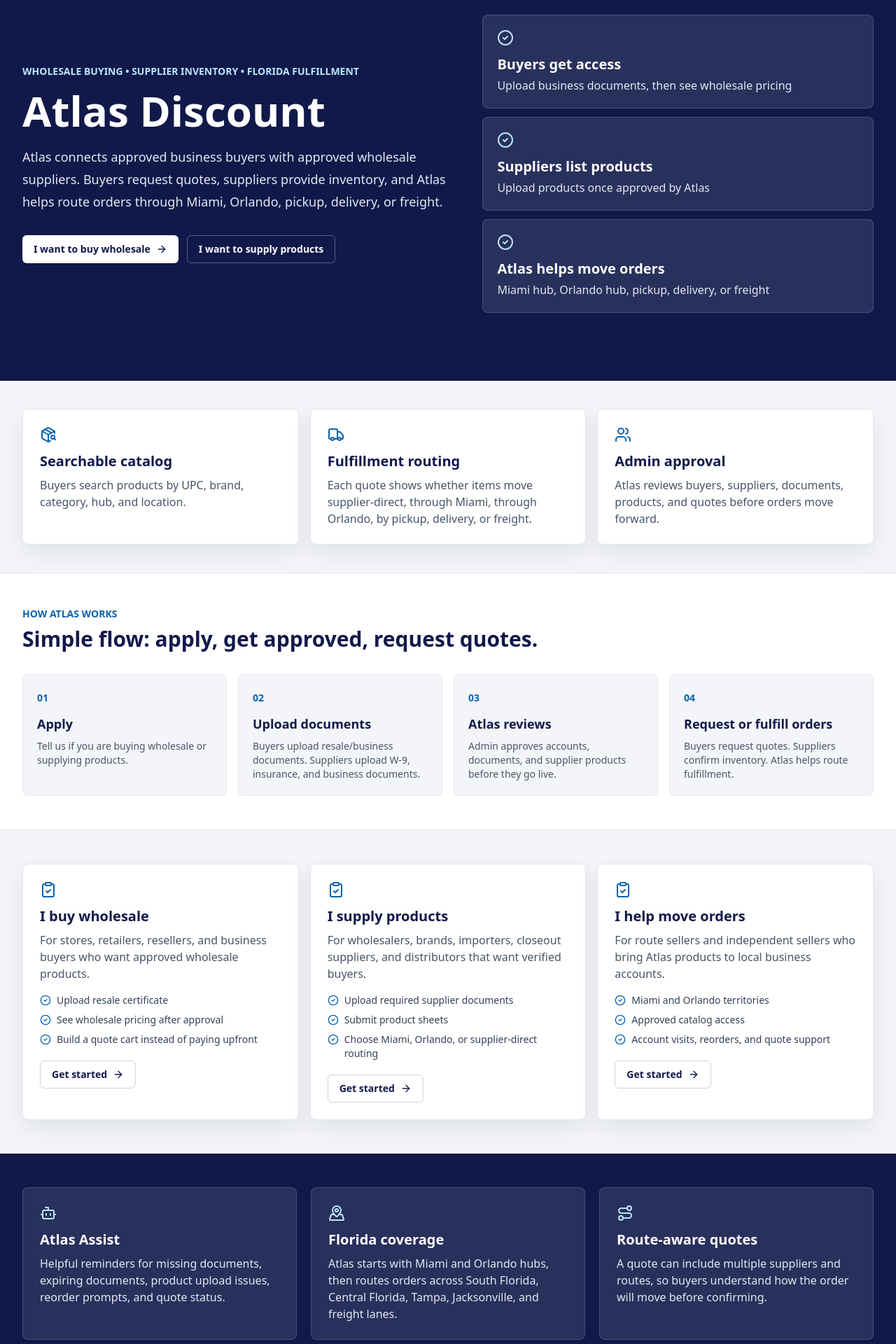
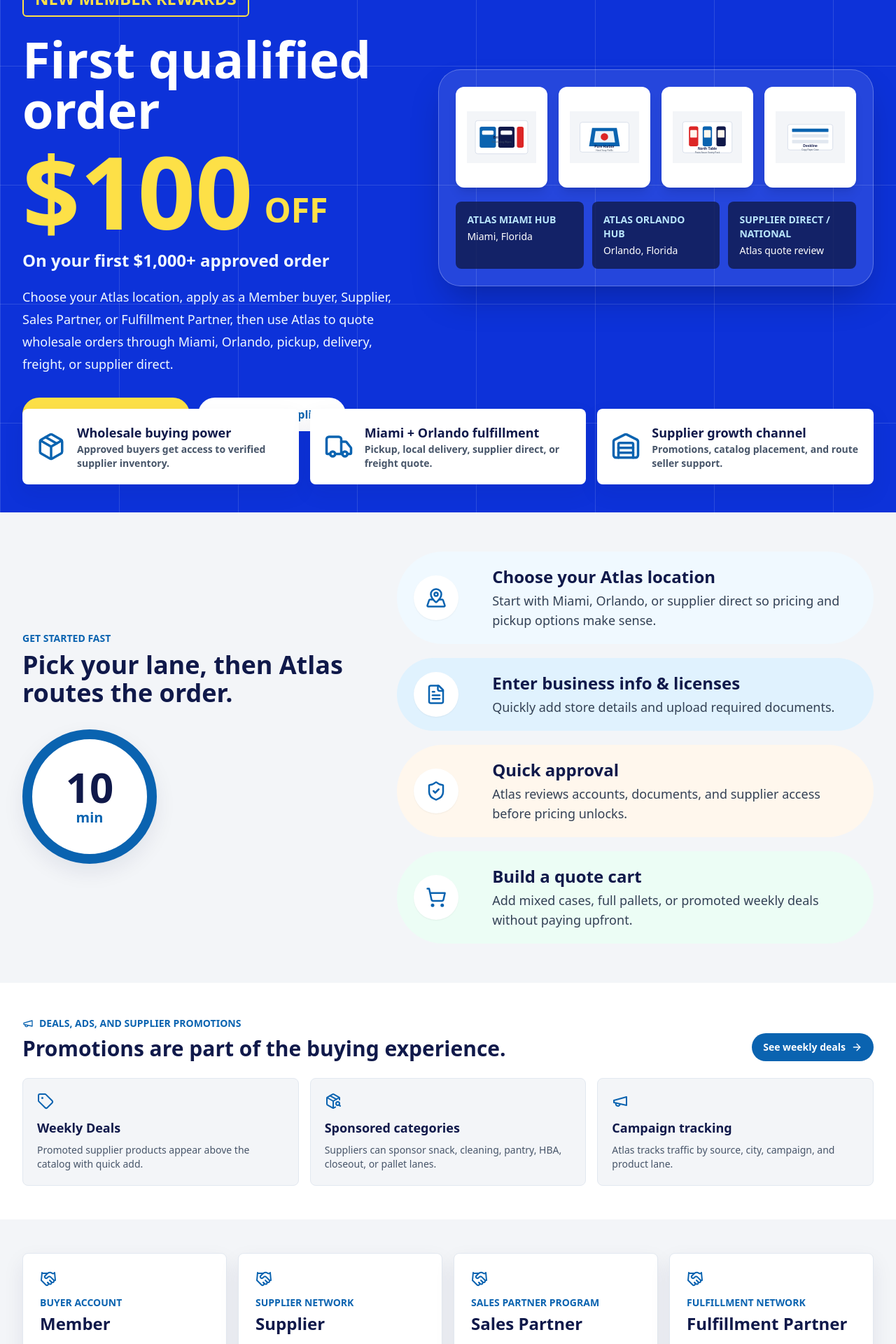
Before and after one commit to Truenorth21/atlas-discount, a Next.js app: page / in a window 1280 px wide. Shown: the part 220-2140 px from the top of the page at 70% size. Built offline with nearby package versions, Linux system fonts and the light colour scheme; no server answers.

Commit message:
Refresh homepage buying experience

```diff
--- a/src/app/page.tsx
+++ b/src/app/page.tsx
@@ -1,158 +1,290 @@
+"use client";
+
 import Link from "next/link";
 import type { Route as NextRoute } from "next";
-import { ArrowRight, Bot, CheckCircle2, ClipboardCheck, MapPinned, PackageSearch, Route, Truck, Users } from "lucide-react";
+import {
+  ArrowRight,
+  CheckCircle2,
+  ClipboardCheck,
+  Clock3,
+  FileText,
+  Handshake,
+  Headset,
+  MapPinned,
+  Megaphone,
+  Package,
+  PackageSearch,
+  Repeat2,
+  ShieldCheck,
+  ShoppingCart,
+  Store,
+  Tag,
+  Truck,
+  Warehouse
+} from "lucide-react";
 import { Nav } from "@/components/nav";
+import { type TranslationKey, useI18n } from "@/lib/i18n";
 
-const stats = [
-  ["Buyers get access", "Upload business documents, then see wholesale pricing"],
-  ["Suppliers list products", "Upload products once approved by Atlas"],
-  ["Atlas helps move orders", "Miami hub, Orlando hub, pickup, delivery, or freight"]
+const heroFeatures: Array<{ titleKey: TranslationKey; bodyKey: TranslationKey; icon: typeof Package }> = [
+  { titleKey: "featureBuyingTitle", bodyKey: "featureBuyingBody", icon: Package },
+  { titleKey: "featureFulfillmentTitle", bodyKey: "featureFulfillmentBody", icon: Truck },
+  { titleKey: "featureSupplierTitle", bodyKey: "featureSupplierBody", icon: Warehouse }
 ];
 
-const steps = [
-  ["01", "Apply", "Tell us if you are buying wholesale or supplying products."],
-  ["02", "Upload documents", "Buyers upload resale/business documents. Suppliers upload W-9, insurance, and business documents."],
-  ["03", "Atlas reviews", "Admin approves accounts, documents, and supplier products before they go live."],
-  ["04", "Request or fulfill orders", "Buyers request quotes. Suppliers confirm inventory. Atlas helps route fulfillment."]
+const startSteps: Array<{ titleKey: TranslationKey; bodyKey: TranslationKey; icon: typeof Package; tone: string }> = [
+  { titleKey: "stepLocationTitle", bodyKey: "stepLocationBody", icon: MapPinned, tone: "bg-sky-50" },
+  { titleKey: "stepBusinessTitle", bodyKey: "stepBusinessBody", icon: FileText, tone: "bg-sky-100" },
+  { titleKey: "stepApprovalTitle", bodyKey: "stepApprovalBody", icon: ShieldCheck, tone: "bg-orange-50" },
+  { titleKey: "stepCartTitle", bodyKey: "stepCartBody", icon: ShoppingCart, tone: "bg-emerald-50" }
 ];
 
-const paths = [
+const paths: Array<{
+  titleKey: TranslationKey;
+  labelKey: TranslationKey;
+  bodyKey: TranslationKey;
+  points: TranslationKey[];
+  href: NextRoute;
+  ctaKey: TranslationKey;
+}> = [
   {
-    title: "I buy wholesale",
-    body: "For stores, retailers, resellers, and business buyers who want approved wholesale products.",
-    points: ["Upload resale certificate", "See wholesale pricing after approval", "Build a quote cart instead of paying upfront"],
-    href: "/register/buyer" as NextRoute
+    titleKey: "member",
+    labelKey: "buyerAccount",
+    bodyKey: "memberBody",
+    points: ["uploadResale", "unlockPricing", "requestFulfillment"],
+    href: "/register/buyer" as NextRoute,
+    ctaKey: "becomeMember"
   },
   {
-    title: "I supply products",
-    body: "For wholesalers, brands, importers, closeout suppliers, and distributors that want verified buyers.",
-    points: ["Upload required supplier documents", "Submit product sheets", "Choose Miami, Orlando, or supplier-direct routing"],
-    href: "/register/supplier" as NextRoute
+    titleKey: "supplierPathTitle",
+    labelKey: "supplierPathLabel",
+    bodyKey: "supplierPathBody",
+    points: ["submitDocs", "uploadSheets", "buyPlacement"],
+    href: "/register/supplier" as NextRoute,
+    ctaKey: "becomeSupplier"
   },
   {
-    title: "I help move orders",
-    body: "For route sellers and independent sellers who bring Atlas products to local business accounts.",
-    points: ["Miami and Orlando territories", "Approved catalog access", "Account visits, reorders, and quote support"],
-    href: "/register/route-seller" as NextRoute
+    titleKey: "salesPartnerTitle",
+    labelKey: "salesPartnerLabel",
+    bodyKey: "salesPartnerBody",
+    points: ["chooseRoute", "supportReorders", "earnCommission"],
+    href: "/register/route-seller" as NextRoute,
+    ctaKey: "becomeSalesPartner"
+  },
+  {
+    titleKey: "fulfillmentPartnerTitle",
+    labelKey: "fulfillmentPartnerLabel",
+    bodyKey: "fulfillmentPartnerBody",
+    points: ["supportCrossDock", "offerDeliveryCapacity", "helpBuildMixedPallets"],
+    href: "/register/supplier" as NextRoute,
+    ctaKey: "becomeFulfillmentPartner"
   }
 ];
 
+const wholesaleTools: Array<{ titleKey: TranslationKey; bodyKey: TranslationKey; icon: typeof Package }> = [
+  { titleKey: "requestSalesRep", bodyKey: "requestSalesRepBody", icon: Headset },
+  { titleKey: "reorderCenter", bodyKey: "reorderCenterBody", icon: Repeat2 },
+  { titleKey: "requestProductSourcing", bodyKey: "requestProductSourcingBody", icon: PackageSearch },
+  { titleKey: "requestBulkQuote", bodyKey: "requestBulkQuoteBody", icon: ClipboardCheck }
+];
+
 export default function HomePage() {
+  const { t } = useI18n();
+
   return (
     <>
       <Nav />
       <main>
-        <section className="bg-atlas-navy text-white">
-          <div className="atlas-container grid min-h-[620px] content-center gap-10 py-14 lg:grid-cols-[1.05fr_0.95fr] lg:items-center">
-            <div>
-              <p className="text-sm font-bold uppercase text-sky-200">Wholesale buying • Supplier inventory • Florida fulfillment</p>
-              <h1 className="mt-4 max-w-3xl text-5xl font-black tracking-normal sm:text-6xl">Atlas Discount</h1>
-              <p className="mt-5 max-w-2xl text-lg leading-8 text-slate-200">
-                Atlas connects approved business buyers with approved wholesale suppliers. Buyers request quotes,
-                suppliers provide inventory, and Atlas helps route orders through Miami, Orlando, pickup, delivery, or freight.
+        <section className="relative overflow-hidden bg-[#0d32d9] text-white">
+          <div className="absolute inset-0 bg-[linear-gradient(rgba(255,255,255,0.13)_1px,transparent_1px),linear-gradient(90deg,rgba(255,255,255,0.13)_1px,transparent_1px)] bg-[size:170px_170px]" />
+          <div className="atlas-container relative min-h-[650px] py-12">
+            <div className="grid min-h-[510px] gap-8 lg:grid-cols-[0.95fr_1.05fr] lg:items-center">
+              <div className="max-w-2xl">
+                <p className="w-fit rounded-md border-2 border-yellow-300 px-4 py-2 text-2xl font-black uppercase tracking-normal text-yellow-300">
+                  {t("newMemberRewards")}
                 </p>
+                <h1 className="mt-6 text-5xl font-black tracking-normal sm:text-7xl">
+                  {t("firstQualifiedOrder")}
+                </h1>
+                <div className="mt-2 flex flex-wrap items-end gap-4">
+                  <span className="text-8xl font-black leading-none text-yellow-300 sm:text-[9rem]">$100</span>
+                  <span className="pb-5 text-4xl font-black uppercase leading-none text-yellow-300 sm:text-5xl">
+                    {t("off")}
+                  </span>
+                </div>
+                <p className="mt-3 text-2xl font-semibold text-sky-50">{t("firstOrderRule")}</p>
+                <p className="mt-5 max-w-xl text-lg leading-8 text-sky-50">{t("heroBody")}</p>
                 <div className="mt-8 flex flex-wrap gap-3">
-                <Link className="btn-primary bg-white text-atlas-navy hover:bg-slate-100" href="/register/buyer">
-                  I want to buy wholesale
-                  <ArrowRight size={16} />
+                  <Link className="inline-flex min-h-12 items-center justify-center gap-2 rounded-full bg-yellow-300 px-8 py-3 text-base font-black text-atlas-navy transition hover:bg-yellow-200" href="/register/buyer">
+                    {t("becomeMember")}
+                    <ArrowRight size={18} />
                   </Link>
-                <Link className="btn-secondary border-white/30 bg-transparent text-white hover:border-white hover:text-white" href="/register/supplier">
-                  I want to supply products
+                  <Link className="inline-flex min-h-12 items-center justify-center rounded-full bg-white px-8 py-3 text-base font-black text-atlas-blue transition hover:bg-sky-50" href="/register/supplier">
+                    {t("becomePartner")}
                   </Link>
                 </div>
               </div>
-            <div className="grid gap-3">
-              {stats.map(([title, body]) => (
-                <div key={title} className="rounded-lg border border-white/15 bg-white/10 p-5">
-                  <CheckCircle2 className="text-sky-200" />
-                  <h2 className="mt-3 text-xl font-black">{title}</h2>
-                  <p className="mt-1 text-slate-200">{body}</p>
+              <div className="relative min-h-[390px]">
+                <div className="absolute right-0 top-0 w-full max-w-[640px] rounded-[2rem] border border-white/25 bg-white/10 p-6 shadow-2xl">
+                  <div className="grid grid-cols-2 gap-4 sm:grid-cols-4">
+                    {["/product-images/disinfecting-wipes.svg", "/product-images/hand-soap.svg", "/product-images/pasta-sauce.svg", "/product-images/copy-paper.svg"].map((src) => (
+                      <div key={src} className="rounded-xl bg-white p-4 shadow-lg">
+                        <img alt="" className="h-28 w-full object-contain" src={src} />
+                      </div>
+                    ))}
+                  </div>
+                  <div className="mt-5 grid gap-3 sm:grid-cols-3">
+                    <div className="rounded-lg bg-atlas-navy/80 p-4">
+                      <p className="text-sm font-black uppercase text-sky-200">{t("miamiHub")}</p>
+                      <p className="mt-1 text-sm text-white">{t("miamiAddress")}</p>
+                    </div>
+                    <div className="rounded-lg bg-atlas-navy/80 p-4">
+                      <p className="text-sm font-black uppercase text-sky-200">{t("orlandoHub")}</p>
+                      <p className="mt-1 text-sm text-white">{t("orlandoAddress")}</p>
+                    </div>
+                    <div className="rounded-lg bg-atlas-navy/80 p-4">
+                      <p className="text-sm font-black uppercase text-sky-200">{t("supplierDirect")}</p>
+                      <p className="mt-1 text-sm text-white">{t("atlasQuoteReview")}</p>
+                    </div>
+                  </div>
+                </div>
+              </div>
+            </div>
+          </div>
+          <div className="atlas-container relative -mt-20 pb-10">
+            <div className="grid gap-4 lg:grid-cols-3">
+              {heroFeatures.map(({ titleKey, bodyKey, icon: Icon }) => (
+                <div key={titleKey} className="rounded-lg bg-white p-5 text-atlas-navy shadow-panel">
+                  <div className="flex items-center gap-4">
+                    <Icon className="shrink-0 text-atlas-blue" size={42} />
+                    <div>
+                      <h2 className="text-lg font-black">{t(titleKey)}</h2>
+                      <p className="text-sm font-semibold text-slate-600">{t(bodyKey)}</p>
+                    </div>
+                  </div>
                 </div>
               ))}
             </div>
           </div>
         </section>
-        <section className="atlas-container grid gap-4 py-10 md:grid-cols-3">
-          <div className="panel p-6">
-            <PackageSearch className="text-atlas-blue" />
-            <h2 className="mt-3 text-xl font-black">Searchable catalog</h2>
-            <p className="mt-2 text-slate-600">Buyers search products by UPC, brand, category, hub, and location.</p>
+
+        <section className="bg-atlas-light py-14">
+          <div className="atlas-container grid gap-8 lg:grid-cols-[0.85fr_1.15fr] lg:items-center">
+            <div>
+              <p className="text-sm font-bold uppercase text-atlas-blue">{t("getStartedFast")}</p>
+              <h2 className="mt-2 text-4xl font-black text-atlas-navy">{t("routeOrderTitle")}</h2>
+              <div className="mt-8 flex h-48 w-48 items-center justify-center rounded-full border-[14px] border-atlas-blue bg-white text-center shadow-panel">
+                <div>
+                  <p className="text-6xl font-black text-atlas-navy">10</p>
+                  <p className="text-xl font-black text-atlas-blue">min</p>
                 </div>
-          <div className="panel p-6">
-            <Truck className="text-atlas-blue" />
-            <h2 className="mt-3 text-xl font-black">Fulfillment routing</h2>
-            <p className="mt-2 text-slate-600">Each quote shows whether items move supplier-direct, through Miami, through Orlando, by pickup, delivery, or freight.</p>
               </div>
-          <div className="panel p-6">
-            <Users className="text-atlas-blue" />
-            <h2 className="mt-3 text-xl font-black">Admin approval</h2>
-            <p className="mt-2 text-slate-600">Atlas reviews buyers, suppliers, documents, products, and quotes before orders move forward.</p>
             </div>
-        </section>
-        <section className="border-y border-slate-200 bg-white py-12">
-          <div className="atlas-container">
-            <div className="max-w-3xl">
-              <p className="text-sm font-bold uppercase text-atlas-blue">How Atlas Works</p>
-              <h2 className="mt-2 text-3xl font-black text-atlas-navy">Simple flow: apply, get approved, request quotes.</h2>
+            <div className="grid gap-5">
+              {startSteps.map(({ titleKey, bodyKey, icon: Icon, tone }) => (
+                <div key={titleKey} className={`grid gap-4 rounded-full ${tone} px-6 py-5 md:grid-cols-[96px_1fr] md:items-center`}>
+                  <div className="flex h-16 w-16 items-center justify-center rounded-full bg-white text-atlas-blue shadow-sm">
+                    <Icon size={30} />
                   </div>
-            <div className="mt-8 grid gap-4 md:grid-cols-4">
-              {steps.map(([number, title, body]) => (
-                <div key={number} className="rounded-lg border border-slate-200 bg-atlas-light p-5">
-                  <span className="text-sm font-black text-atlas-blue">{number}</span>
-                  <h3 className="mt-3 text-lg font-black text-atlas-navy">{title}</h3>
-                  <p className="mt-2 text-sm text-slate-600">{body}</p>
+                  <div>
+                    <h3 className="text-2xl font-black text-atlas-navy">{t(titleKey)}</h3>
+                    <p className="mt-1 text-lg text-slate-700">{t(bodyKey)}</p>
+                  </div>
                 </div>
               ))}
             </div>
           </div>
         </section>
-        <section className="atlas-container grid gap-4 py-12 lg:grid-cols-3">
+
+        <section className="bg-white py-12">
+          <div className="atlas-container">
+            <div className="flex flex-col gap-3 md:flex-row md:items-end md:justify-between">
+              <div>
+                <p className="flex items-center gap-2 text-sm font-bold uppercase text-atlas-blue">
+                  <Megaphone size={16} />
+                  {t("promotionsEyebrow")}
+                </p>
+                <h2 className="mt-2 text-3xl font-black text-atlas-navy">{t("promotionsTitle")}</h2>
+              </div>
+              <Link className="btn-primary rounded-full" href="/catalog">
+                {t("seeWeeklyDeals")}
+                <ArrowRight size={16} />
+              </Link>
+            </div>
+            <div className="mt-6 grid gap-4 md:grid-cols-3">
+              <PromoCard icon={<Tag />} title={t("weeklyDeals")} body={t("weeklyDealsBody")} />
+              <PromoCard icon={<PackageSearch />} title={t("sponsoredCategories")} body={t("sponsoredCategoriesBody")} />
+              <PromoCard icon={<Megaphone />} title={t("campaignTracking")} body={t("campaignTrackingBody")} />
+            </div>
+          </div>
+        </section>
+
+        <section className="atlas-container grid gap-4 py-12 md:grid-cols-2 xl:grid-cols-4">
           {paths.map((path) => (
-            <div key={path.title} className="panel p-6">
-              <ClipboardCheck className="text-atlas-blue" />
-              <h2 className="mt-3 text-xl font-black text-atlas-navy">{path.title}</h2>
-              <p className="mt-2 text-slate-600">{path.body}</p>
+            <div key={path.titleKey} className="panel p-6">
+              <Handshake className="text-atlas-blue" />
+              <p className="mt-3 text-sm font-black uppercase text-atlas-blue">{t(path.labelKey)}</p>
+              <h2 className="mt-1 text-2xl font-black text-atlas-navy">{t(path.titleKey)}</h2>
+              <p className="mt-2 text-slate-600">{t(path.bodyKey)}</p>
               <ul className="mt-4 grid gap-2 text-sm text-slate-700">
                 {path.points.map((point) => (
                   <li key={point} className="flex gap-2">
                     <CheckCircle2 className="mt-0.5 shrink-0 text-atlas-blue" size={16} />
-                    {point}
+                    {t(point)}
                   </li>
                 ))}
               </ul>
-              <Link className="btn-secondary mt-5" href={path.href}>
-                Get started
+              <Link className="btn-secondary mt-5 rounded-full" href={path.href}>
+                {t(path.ctaKey)}
                 <ArrowRight size={16} />
               </Link>
             </div>
           ))}
         </section>
+
+        <section className="bg-atlas-light py-12">
+          <div className="atlas-container">
+            <p className="text-sm font-bold uppercase text-atlas-blue">{t("wholesaleToolsEyebrow")}</p>
+            <h2 className="mt-2 text-3xl font-black text-atlas-navy">{t("wholesaleToolsTitle")}</h2>
+            <div className="mt-6 grid gap-4 md:grid-cols-2 xl:grid-cols-4">
+              {wholesaleTools.map(({ titleKey, bodyKey, icon: Icon }) => (
+                <div key={titleKey} className="rounded-lg border border-slate-200 bg-white p-5 shadow-sm">
+                  <Icon className="text-atlas-blue" size={30} />
+                  <h3 className="mt-3 text-lg font-black text-atlas-navy">{t(titleKey)}</h3>
+                  <p className="mt-2 text-sm text-slate-600">{t(bodyKey)}</p>
+                </div>
+              ))}
+            </div>
+          </div>
+        </section>
+
         <section className="bg-atlas-navy py-12 text-white">
           <div className="atlas-container grid gap-5 lg:grid-cols-3">
-            <div className="rounded-lg border border-white/15 bg-white/10 p-6">
-              <Bot className="text-sky-200" />
-              <h2 className="mt-3 text-xl font-black">Atlas Assist</h2>
-              <p className="mt-2 text-slate-200">
-                Helpful reminders for missing documents, expiring documents, product upload issues, reorder prompts, and quote status.
-              </p>
-            </div>
-            <div className="rounded-lg border border-white/15 bg-white/10 p-6">
-              <MapPinned className="text-sky-200" />
-              <h2 className="mt-3 text-xl font-black">Florida coverage</h2>
-              <p className="mt-2 text-slate-200">
-                Atlas starts with Miami and Orlando hubs, then routes orders across South Florida, Central Florida, Tampa, Jacksonville, and freight lanes.
-              </p>
-            </div>
-            <div className="rounded-lg border border-white/15 bg-white/10 p-6">
-              <Route className="text-sky-200" />
-              <h2 className="mt-3 text-xl font-black">Route-aware quotes</h2>
-              <p className="mt-2 text-slate-200">
-                A quote can include multiple suppliers and routes, so buyers understand how the order will move before confirming.
-              </p>
-            </div>
+            <DarkFeature icon={<Store />} title={t("verifiedBuyers")} body={t("verifiedBuyersBody")} />
+            <DarkFeature icon={<MapPinned />} title={t("floridaRouting")} body={t("floridaRoutingBody")} />
+            <DarkFeature icon={<Clock3 />} title={t("quoteBeforePayment")} body={t("quoteBeforePaymentBody")} />
           </div>
         </section>
       </main>
     </>
   );
 }
+
+function PromoCard({ icon, title, body }: { icon: React.ReactNode; title: string; body: string }) {
+  return (
+    <div className="rounded-lg border border-slate-200 bg-atlas-light p-5">
+      <span className="text-atlas-blue">{icon}</span>
+      <h3 className="mt-3 text-lg font-black text-atlas-navy">{title}</h3>
+      <p className="mt-2 text-sm text-slate-600">{body}</p>
+    </div>
+  );
+}
+
+function DarkFeature({ icon, title, body }: { icon: React.ReactNode; title: string; body: string }) {
+  return (
+    <div className="rounded-lg border border-white/15 bg-white/10 p-6">
+      <span className="text-sky-200">{icon}</span>
+      <h2 className="mt-3 text-xl font-black">{title}</h2>
+      <p className="mt-2 text-slate-200">{body}</p>
+    </div>
+  );
+}
```
Lines whose indentation alone changed are shown as unchanged.
